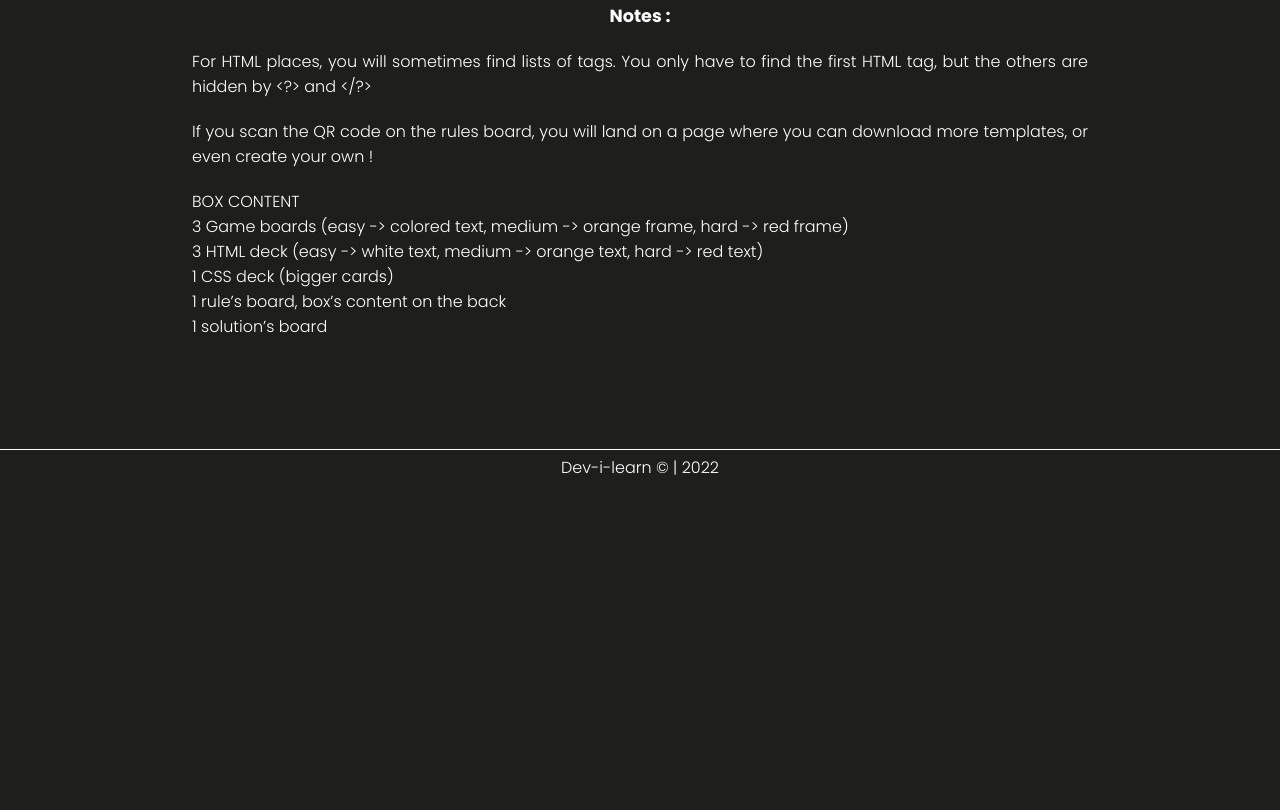
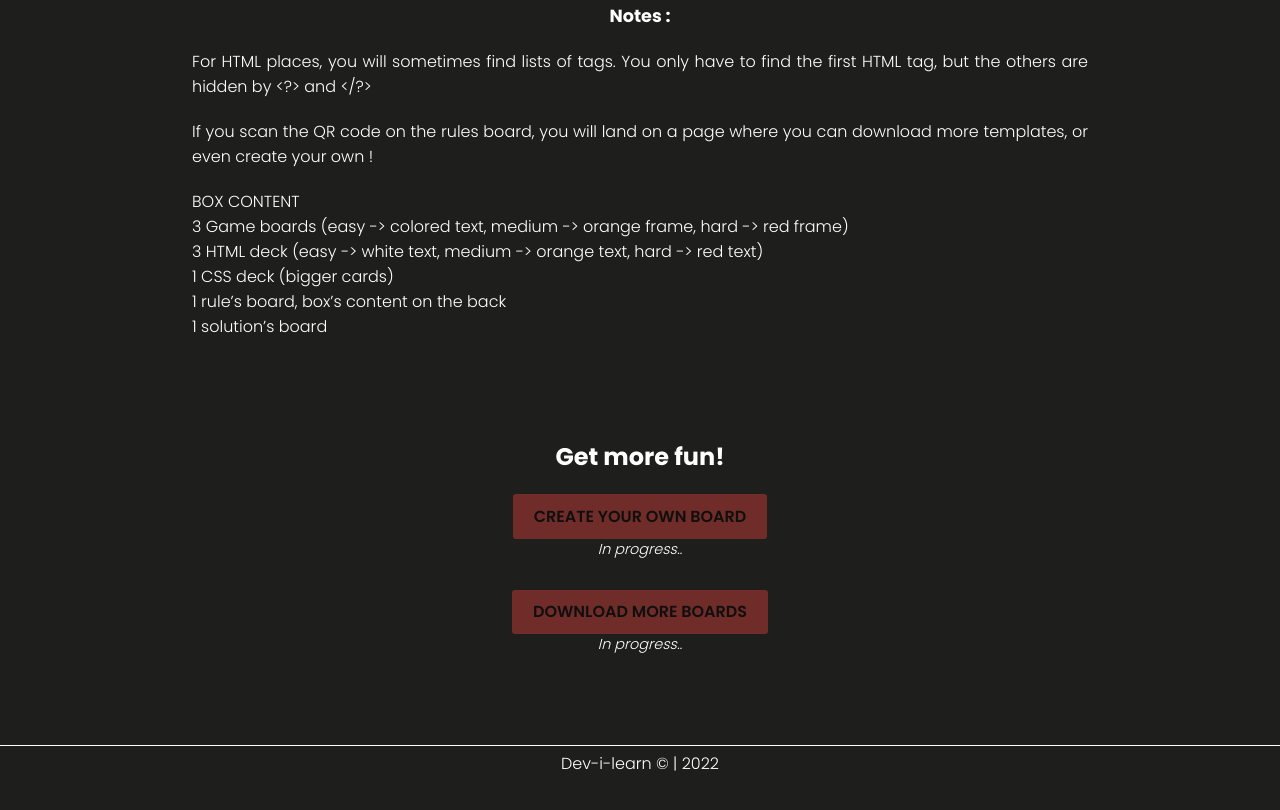
Before and after one commit to dev-i-learn/website, a plain HTML site: page rules/index.html in a window 1280 px wide. Shown: the part 2054-2864 px from the top of the page. Before the commit the page ends 2620 px from the top, so only its background shows below. Drawn offline with Linux system fonts and the light colour scheme.

Commit message:
:sparkles: disabled btn

```diff
--- a/data/style/style.css
+++ b/data/style/style.css
@@ -234,6 +234,18 @@ section .title {
   transition: .2s ease-in-out;
 }
 
+.btn-info {
+  text-align: center;
+  font-size: .9rem;
+  font-style: italic;
+  margin: 0 !important;
+}
+
+.btn.disabled {
+  cursor: not-allowed;
+  pointer-events: none;
+}
+
 .btn:hover {
   transition: .2s ease-in-out;
 }
@@ -243,7 +255,11 @@ section .title {
   background-color: #e05851;
 }
 
-.btn-primary:hover {
+.btn.disabled {
+  filter: brightness(.5);
+}
+
+.btn-primary:hover:not(.disabled) {
   box-shadow: 0px 0px 9px 2px rgb(156 156 156 / 50%);
   color: #e05851;
   background-color: #1e1e1c;
--- a/rules/index.html
+++ b/rules/index.html
@@ -112,6 +112,23 @@
         1 solution’s board</p>
     </section>
 
+    <section class="cta">
+
+      <h2 class="title">Get more fun!</h1>
+
+      <div class="btns-container">
+        <div>
+          <a href="#" class="btn btn-primary disabled" title="Go to create your own board">Create your own Board</a>
+          <p class="btn-info">In progress..</p>
+        </div>
+        <div>
+          <a href="#" class="btn btn-primary disabled" title="Go to download more boards">Download more Boards</a>
+          <p class="btn-info">In progress..</p>
+        </div>
+      </div>
+
+    </section>
+
   </div>
 
   <footer class="footer">
```
Also changed, not shown: corrections/easy/index.html (+8 -2 lines), corrections/hard/index.html (+8 -2 lines), corrections/medium/index.html (+8 -2 lines), index.html (+8 -2 lines).
